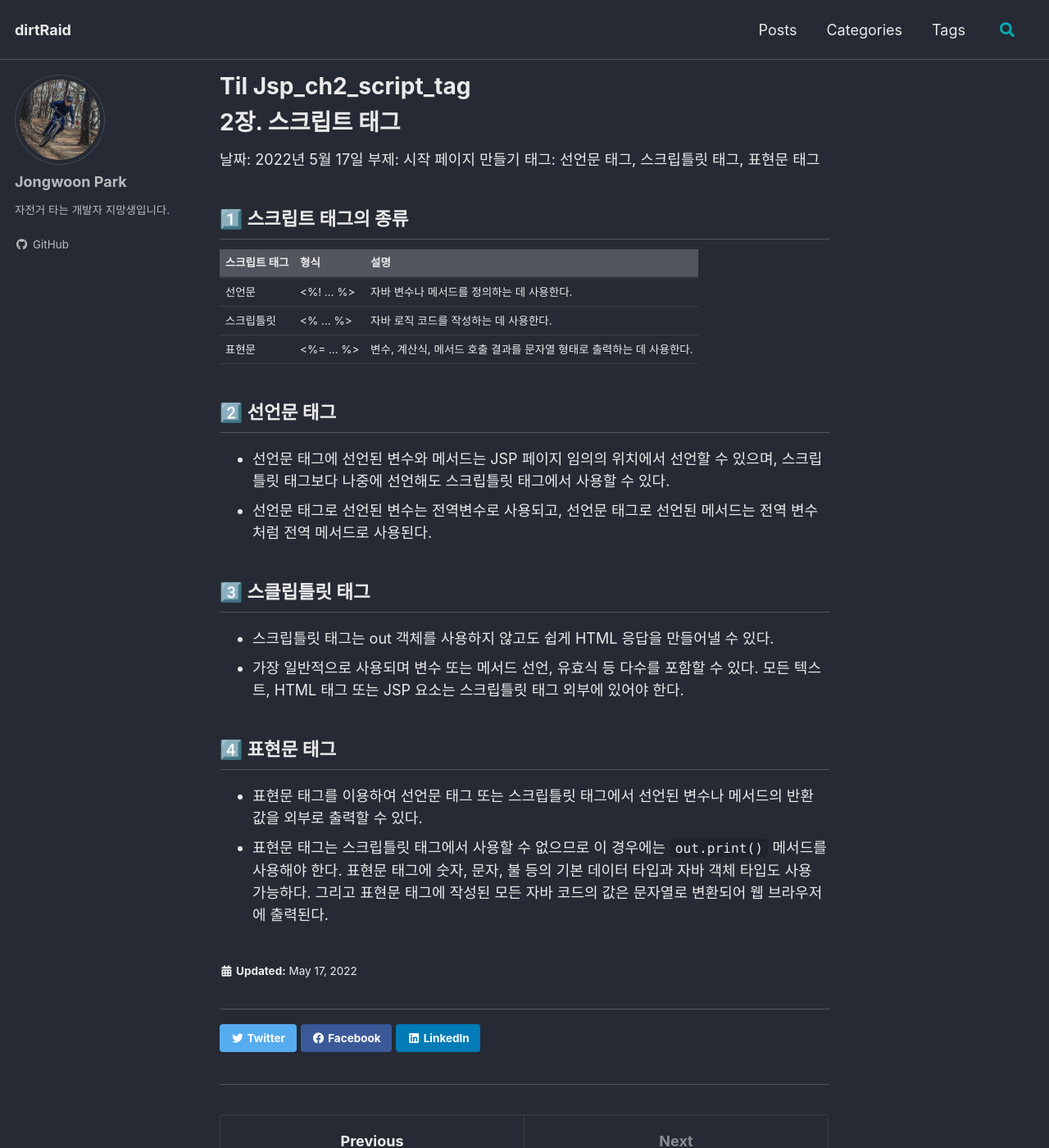
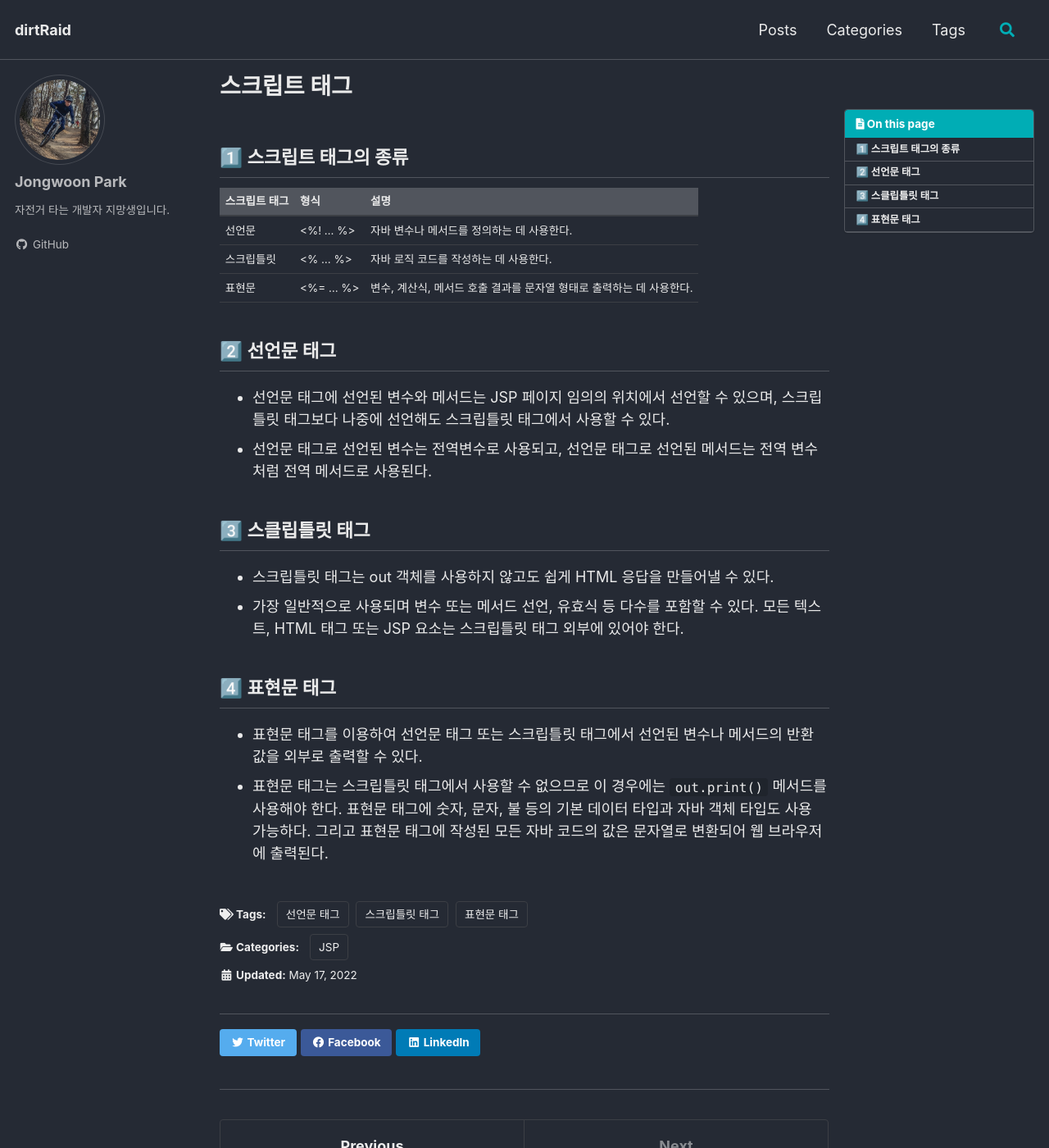
Before and after one commit to nortiz1349/dirtRaid, a Jekyll site: the page built from _posts/2022-05-17-til-jsp_ch2_script_tag.md, in a window 1280 px wide and 1400 px high. Shown: the whole window at 82% size. Built offline with Jekyll 4.4.1, drawn with Linux system fonts in a browser that asks for light colours; cached includes are drawn as plain includes; some web fonts are replaced; comment, search, counter and statistics services are not loaded; some of the changed text lies outside the part shown.

Commit message:
JSP TIL Post

```diff
--- a/_posts/2022-05-17-til-jsp_ch2_script_tag.md
+++ b/_posts/2022-05-17-til-jsp_ch2_script_tag.md
@@ -1,8 +1,18 @@
-# 2장. 스크립트 태그
+---
+title: "스크립트 태그"
+excerpt: 시작 페이지 만들기
+excerpt_separator: "<!--more-->"
+categories:
+  - JSP
+tags:
+  - 선언문 태그
+  - 스크립틀릿 태그
+  - 표현문 태그
 
-날짜: 2022년 5월 17일
-부제: 시작 페이지 만들기
-태그: 선언문 태그, 스크립틀릿 태그, 표현문 태그
+toc: true
+toc_sticky: true
+date: 2022-05-17
+---
 
 ## 1️⃣ 스크립트 태그의 종류
 
```
Also changed, not shown: _posts/2022-05-17-til-jsp_ch1.md (+16 -1 lines).
